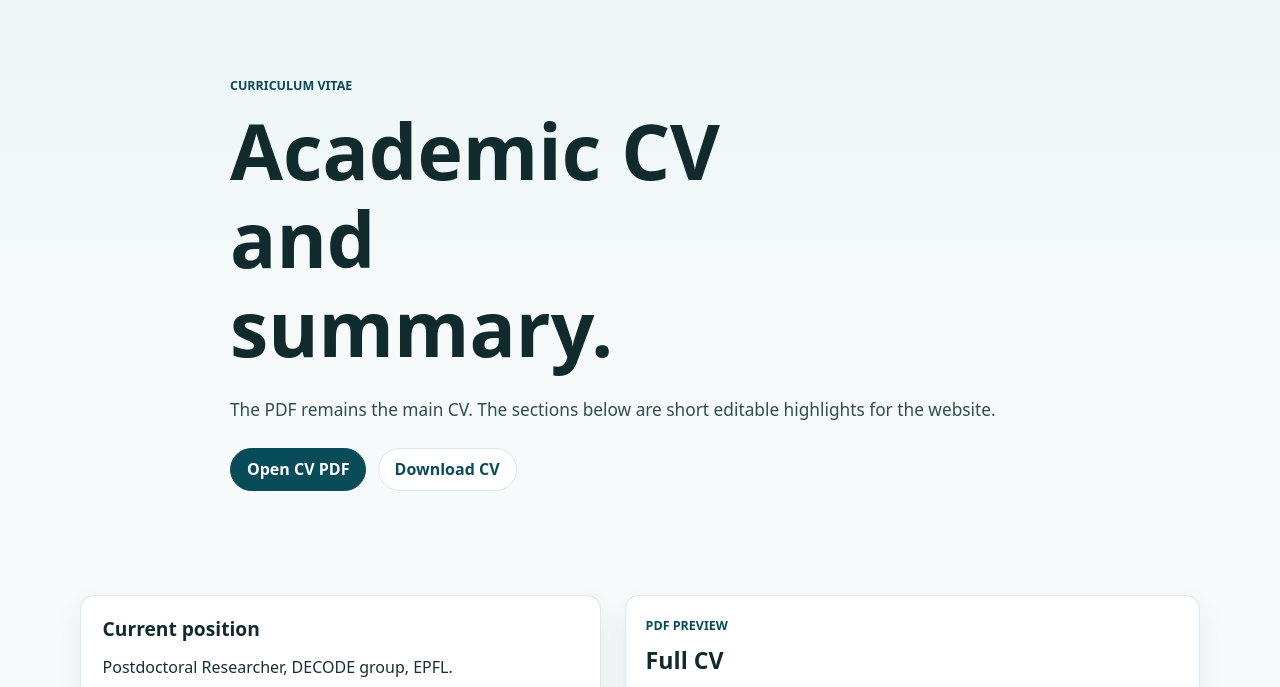
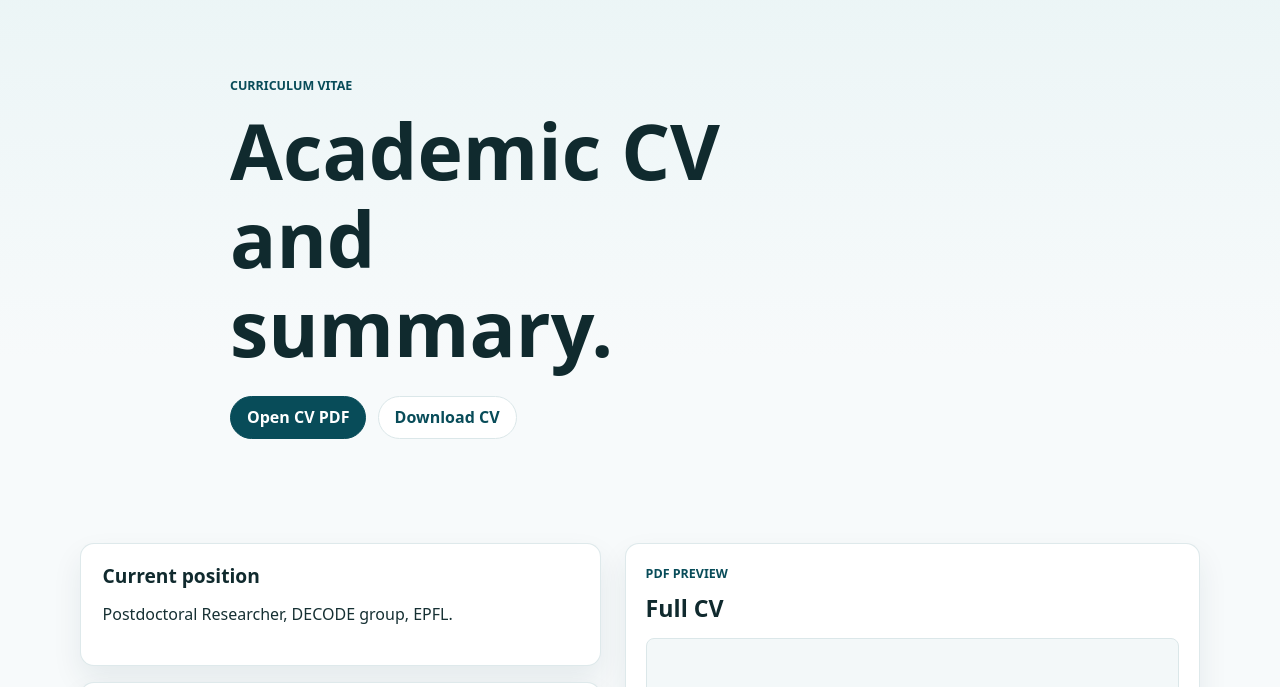
Before and after one commit to DaniloSaccani/danilosaccani.github.io, a plain HTML site: page cv.html in a window 1280 px wide. Shown: the part 81-768 px from the top of the page. Drawn offline with Linux system fonts and the light colour scheme; no server answers.

```diff
--- a/cv.html
+++ b/cv.html
@@ -42,7 +42,8 @@
       <div class="container narrow">
         <p class="eyebrow">Curriculum vitae</p>
         <h1>Academic CV and summary.</h1>
-        <p class="lead">The PDF remains the main CV. The sections below are short editable highlights for the website.</p>
+        <!--<p class="lead">The PDF remains the main CV. The sections below are short editable highlights for the website.
+        </p>-->
         <div class="button-row">
           <a class="button primary" href="cv/cv.pdf" target="_blank" rel="noopener">Open CV PDF</a>
           <a class="button" href="cv/cv.pdf" download>Download CV</a>
```
